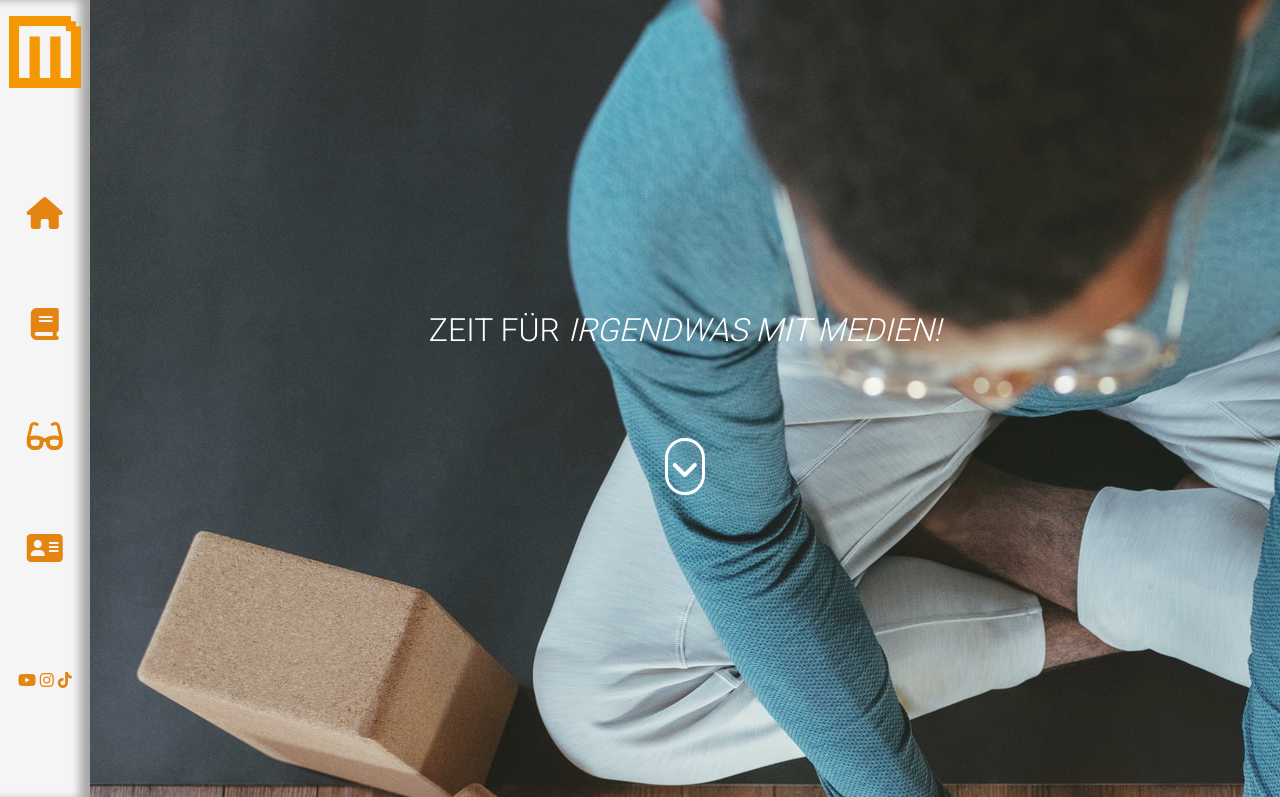
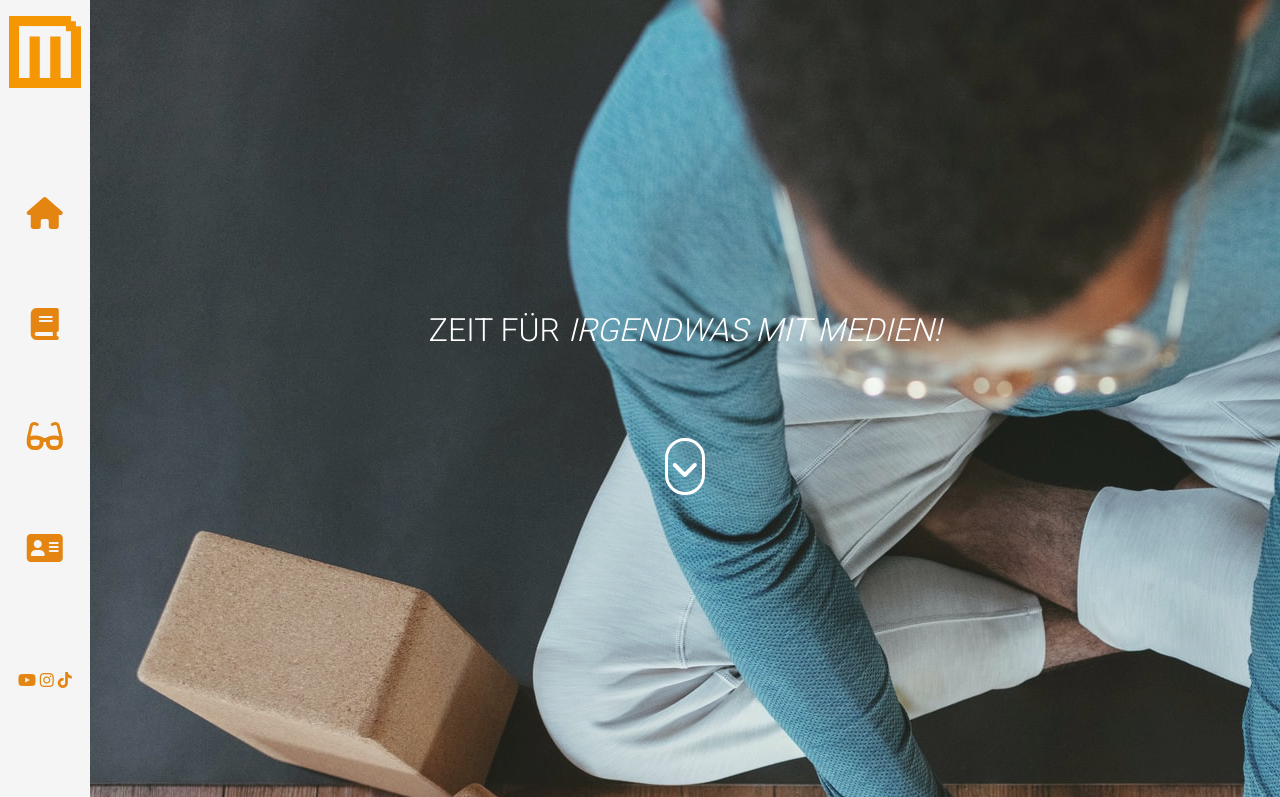
Before and after one commit to Fabvx/webdevelopment22, a plain HTML site: page index.html in a window 1280 px wide. Shown: the top 797 px of the page. Drawn offline with Linux system fonts and the light colour scheme.

Commit message:
Shadow Navbar Auskommentiert

```diff
--- a/style.css
+++ b/style.css
@@ -72,7 +72,7 @@ p{
     left: 0;
     min-height: 100vh;
     text-align: center;
-    box-shadow: -10px 0 10px rgb(167, 167, 167) inset;
+    /*box-shadow: -10px 0 10px rgb(167, 167, 167) inset;*/
 }
 
 .nav img{
```
